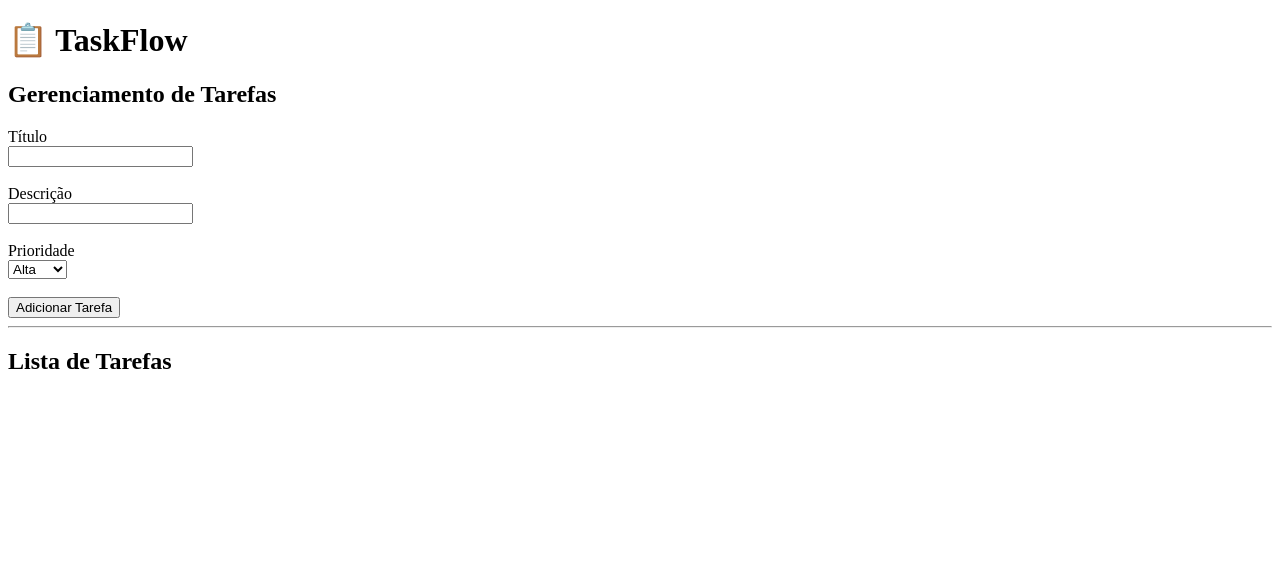
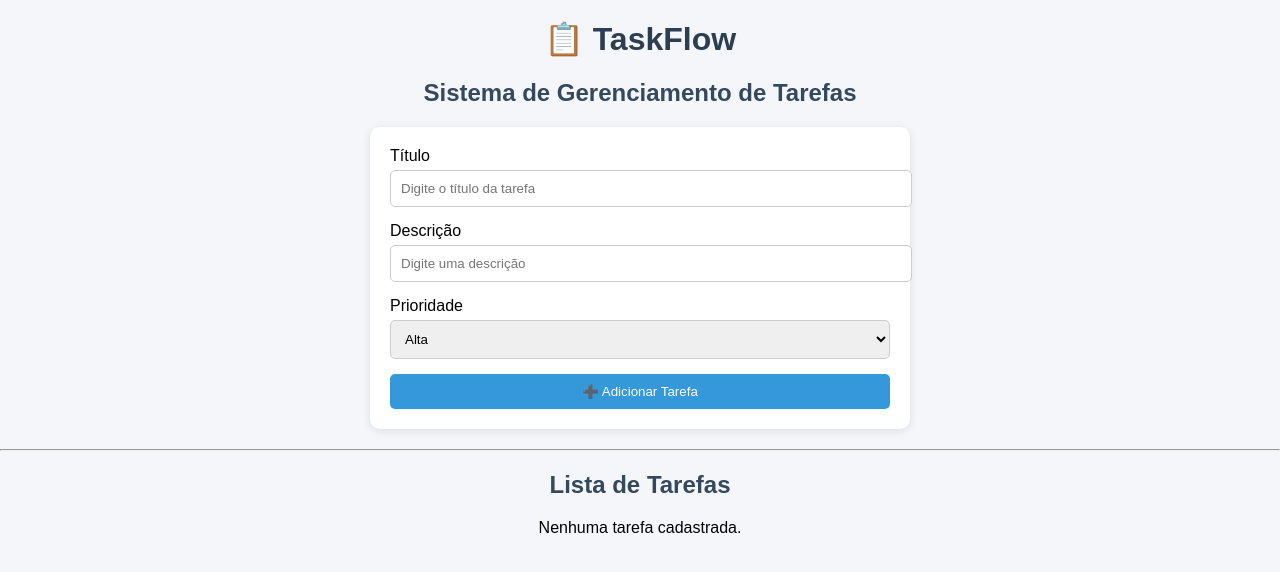
Before and after one commit to eucarlosz/TaskFlow, a Flask app: page / in a window 1280 px wide. Shown: the top 572 px of the page. Run offline with Flask 3, Linux system fonts and the light colour scheme.

Commit message:
feat: implement CRUD de gerenciamento de tarefas

```diff
--- a/app.py
+++ b/app.py
@@ -1,29 +1,68 @@
-from flask import Flask, render_template, request
+from flask import Flask, render_template, request, redirect, url_for
 
 app = Flask(__name__)
 
+# Lista que armazenará as tarefas
 tarefas = []
+contador_id = 1
 
+
+# Página inicial
 @app.route("/")
 def inicio():
     return render_template("index.html", tarefas=tarefas)
 
+
+# Adicionar tarefa
 @app.route("/adicionar", methods=["POST"])
 def adicionar():
+    global contador_id
 
     titulo = request.form["titulo"]
     descricao = request.form["descricao"]
     prioridade = request.form["prioridade"]
 
-    tarefa = {
+    nova_tarefa = {
+        "id": contador_id,
         "titulo": titulo,
         "descricao": descricao,
         "prioridade": prioridade
     }
 
-    tarefas.append(tarefa)
+    tarefas.append(nova_tarefa)
+    contador_id += 1
 
-    return render_template("index.html", tarefas=tarefas)
+    return redirect(url_for("inicio"))
+
+
+# Excluir tarefa
+@app.route("/excluir/<int:id>")
+def excluir(id):
+    global tarefas
+
+    tarefas = [tarefa for tarefa in tarefas if tarefa["id"] != id]
+
+    return redirect(url_for("inicio"))
+
+
+# Editar tarefa
+@app.route("/editar/<int:id>", methods=["GET", "POST"])
+def editar(id):
+
+    tarefa = next((t for t in tarefas if t["id"] == id), None)
+
+    if tarefa is None:
+        return redirect(url_for("inicio"))
+
+    if request.method == "POST":
+        tarefa["titulo"] = request.form["titulo"]
+        tarefa["descricao"] = request.form["descricao"]
+        tarefa["prioridade"] = request.form["prioridade"]
+
+        return redirect(url_for("inicio"))
+
+    return render_template("editar.html", tarefa=tarefa)
+
 
 if __name__ == "__main__":
     app.run(debug=True)
--- /dev/null
+++ b/static/css/style.css
@@ -0,0 +1,58 @@
+body {
+    background-color: #f4f6f9;
+    font-family: Arial, sans-serif;
+    margin: 0;
+    padding: 0;
+}
+
+h1 {
+    text-align: center;
+    margin-top: 20px;
+    color: #2c3e50;
+}
+
+h2 {
+    text-align: center;
+    color: #34495e;
+}
+
+form {
+    background: white;
+    max-width: 500px;
+    margin: 20px auto;
+    padding: 20px;
+    border-radius: 10px;
+    box-shadow: 0px 2px 10px rgba(0,0,0,0.1);
+}
+
+input, select {
+    width: 100%;
+    padding: 10px;
+    margin-top: 5px;
+    margin-bottom: 15px;
+    border: 1px solid #ccc;
+    border-radius: 5px;
+}
+
+button {
+    width: 100%;
+    padding: 10px;
+    background-color: #3498db;
+    color: white;
+    border: none;
+    border-radius: 5px;
+    cursor: pointer;
+}
+
+button:hover {
+    background-color: #2980b9;
+}
+
+.task {
+    background: white;
+    max-width: 500px;
+    margin: 10px auto;
+    padding: 15px;
+    border-radius: 10px;
+    box-shadow: 0px 2px 8px rgba(0,0,0,0.1);
+}
--- a/templates/index.html
+++ b/templates/index.html
@@ -4,36 +4,43 @@
 <head>
     <meta charset="UTF-8">
     <meta name="viewport" content="width=device-width, initial-scale=1.0">
-    <title>TaskFlow</title>
+    <title>TaskFlow - Gerenciador de Tarefas</title>
+
+    <link rel="stylesheet" href="{{ url_for('static', filename='css/style.css') }}">
 </head>
 
 <body>
 
     <h1>📋 TaskFlow</h1>
+    <h2>Sistema de Gerenciamento de Tarefas</h2>
 
-    <h2>Gerenciamento de Tarefas</h2>
+    <form action="{{ url_for('adicionar') }}" method="POST">
 
-    <form action="/adicionar" method="POST">
+        <label for="titulo">Título</label>
+        <input
+            type="text"
+            id="titulo"
+            name="titulo"
+            placeholder="Digite o título da tarefa"
+            required>
 
-        <label>Título</label><br>
-        <input type="text" name="titulo" required><br><br>
+        <label for="descricao">Descrição</label>
+        <input
+            type="text"
+            id="descricao"
+            name="descricao"
+            placeholder="Digite uma descrição"
+            required>
 
-        <label>Descrição</label><br>
-        <input type="text" name="descricao" required><br><br>
+        <label for="prioridade">Prioridade</label>
 
-        <label>Prioridade</label><br>
-
-        <select name="prioridade">
-
-            <option>Alta</option>
-            <option>Média</option>
-            <option>Baixa</option>
-
+        <select id="prioridade" name="prioridade">
+            <option value="Alta">Alta</option>
+            <option value="Média">Média</option>
+            <option value="Baixa">Baixa</option>
         </select>
 
-        <br><br>
-
-        <button type="submit">Adicionar Tarefa</button>
+        <button type="submit">➕ Adicionar Tarefa</button>
 
     </form>
 
@@ -41,19 +48,42 @@
 
     <h2>Lista de Tarefas</h2>
 
-    {% for tarefa in tarefas %}
+    {% if tarefas %}
 
-        <p>
-            <strong>{{ tarefa.titulo }}</strong><br>
+        {% for tarefa in tarefas %}
 
-            {{ tarefa.descricao }}<br>
+        <div class="task">
 
-            Prioridade: {{ tarefa.prioridade }}
+            <h3>{{ tarefa.titulo }}</h3>
+
+            <p>{{ tarefa.descricao }}</p>
+
+            <p>
+                <strong>Prioridade:</strong>
+                {{ tarefa.prioridade }}
+            </p>
+
+            <a href="{{ url_for('editar', id=tarefa.id) }}">✏️ Editar</a>
+
+            &nbsp;&nbsp;
+
+            <a
+                href="{{ url_for('excluir', id=tarefa.id) }}"
+                onclick="return confirm('Deseja realmente excluir esta tarefa?')">
+                🗑️ Excluir
+            </a>
+
+        </div>
+
+        {% endfor %}
+
+    {% else %}
+
+        <p style="text-align:center;">
+            Nenhuma tarefa cadastrada.
         </p>
 
-        <hr>
-
-    {% endfor %}
+    {% endif %}
 
 </body>
 
```
Also changed, not shown: templates/editar.html (added, +65 -0 lines).
